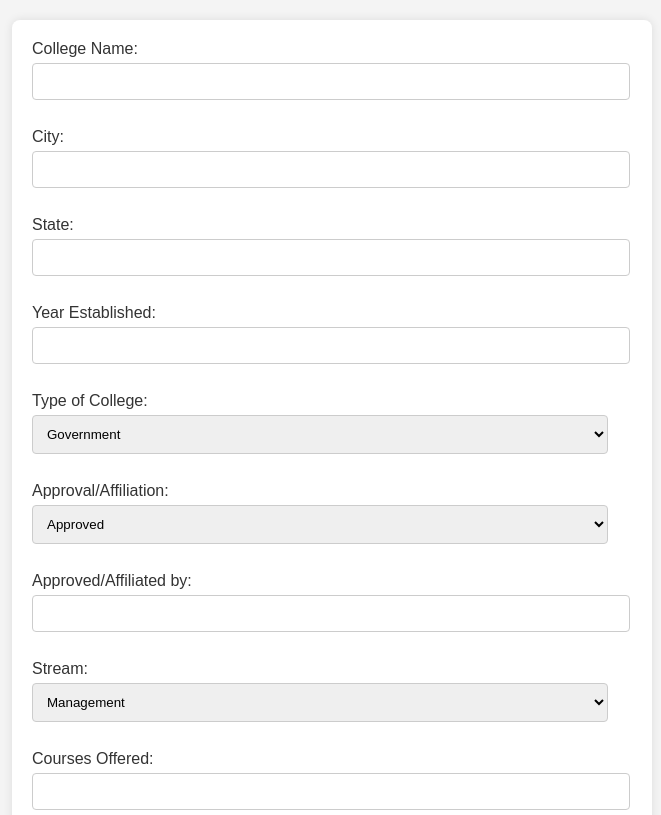
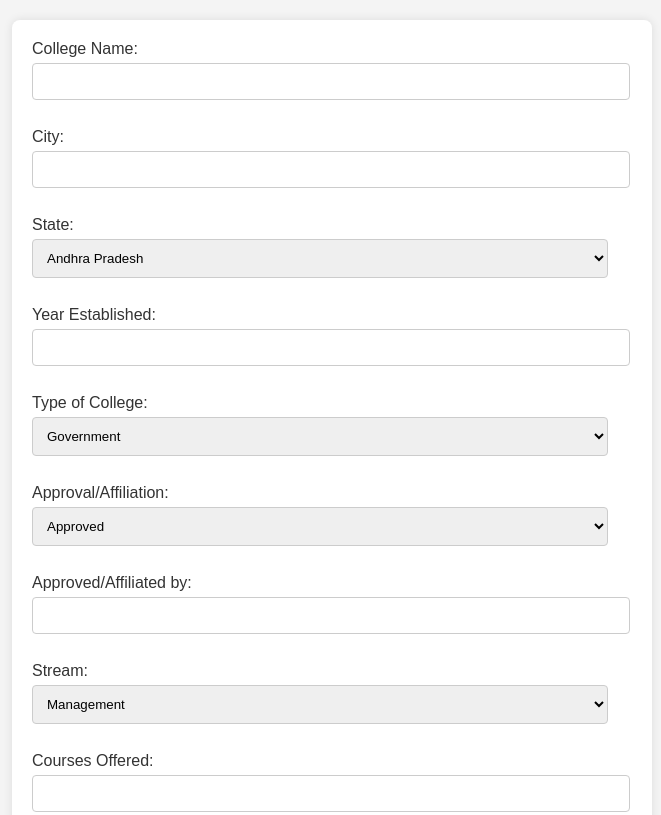
Before and after one commit to Ommkar2003/addcollegexplorefuture, a plain HTML site: page index.html in a window 1280 px wide. Shown: the top 815 px of the page, without its empty margins (308-969 px from the left). Drawn offline with Linux system fonts and the light colour scheme.

Commit message:
Update index.html
State list added

```diff
--- a/index.html
+++ b/index.html
@@ -80,7 +80,43 @@
         <input type="text" id="city" name="city" required><br><br>
 
         <label for="state">State:</label>
-        <input type="text" id="state" name="state" required><br><br>
+        <select id="state" name="state"required>
+            <option value="Andhra Pradesh">Andhra Pradesh</option>
+            <option value="Arunachal Pradesh">Arunachal Pradesh</option>
+            <option value="Assam">Assam</option>
+            <option value="Bihar">Bihar</option>
+            <option value="Chhattisgarh">Chhattisgarh</option>
+            <option value="Goa">Goa</option>
+            <option value="Gujarat">Gujarat</option>
+            <option value="Haryana">Haryana</option>
+            <option value="Himachal Pradesh">Himachal Pradesh</option>
+            <option value="Jammu and Kashmir">Jammu and Kashmir</option>
+            <option value="Jharkhand">Jharkhand</option>
+            <option value="Karnataka">Karnataka</option>
+            <option value="Kerala">Kerala</option>
+            <option value="Madhya Pradesh">Madhya Pradesh</option>
+            <option value="Maharashtra">Maharashtra</option>
+            <option value="Manipur">Manipur</option>
+            <option value="Meghalaya">Meghalaya</option>
+            <option value="Mizoram">Mizoram</option>
+            <option value="Nagaland">Nagaland</option>
+            <option value="Odisha">Odisha</option>
+            <option value="Punjab">Punjab</option>
+            <option value="Rajasthan">Rajasthan</option>
+            <option value="Sikkim">Sikkim</option>
+            <option value="Tamil Nadu">Tamil Nadu</option>
+            <option value="Telangana">Telangana</option>
+            <option value="Tripura">Tripura</option>
+            <option value="Uttar Pradesh">Uttar Pradesh</option>
+            <option value="Uttarakhand">Uttarakhand</option>
+            <option value="West Bengal">West Bengal</option>
+            <option value="Andaman and Nicobar Islands">Andaman and Nicobar Islands</option>
+            <option value="Chandigarh">Chandigarh</option>
+            <option value="Dadra and Nagar Haveli and Daman and Diu">Dadra and Nagar Haveli and Daman and Diu</option>
+            <option value="Lakshadweep">Lakshadweep</option>
+            <option value="Delhi">Delhi</option>
+            <option value="Puducherry">Puducherry</option>
+        </select><br><br>
 
         <label for="established">Year Established:</label>
         <input type="number" id="established" name="established" required><br><br>
```
